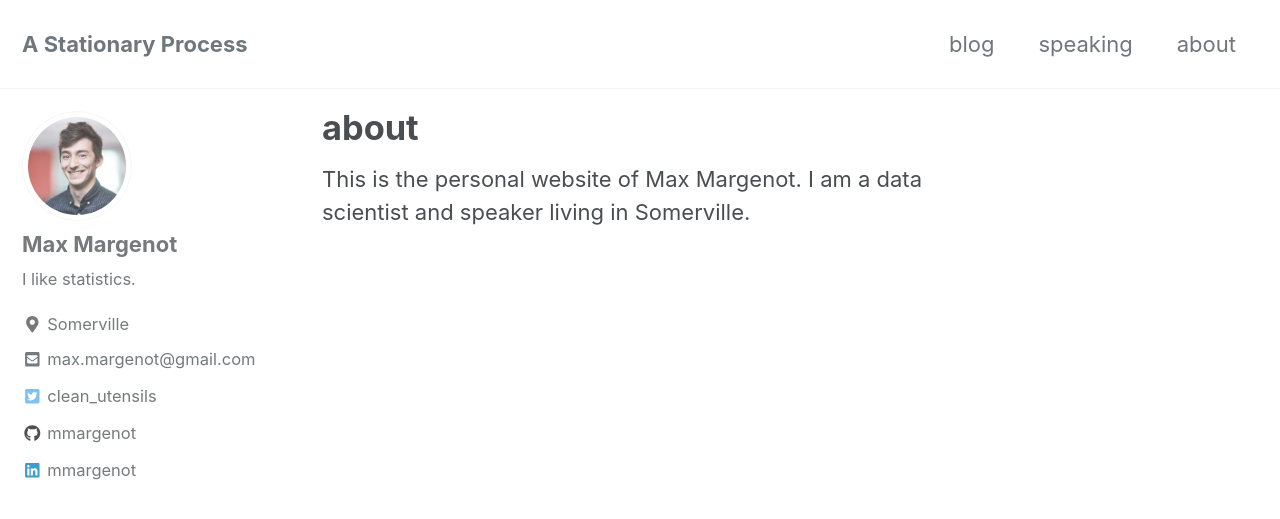
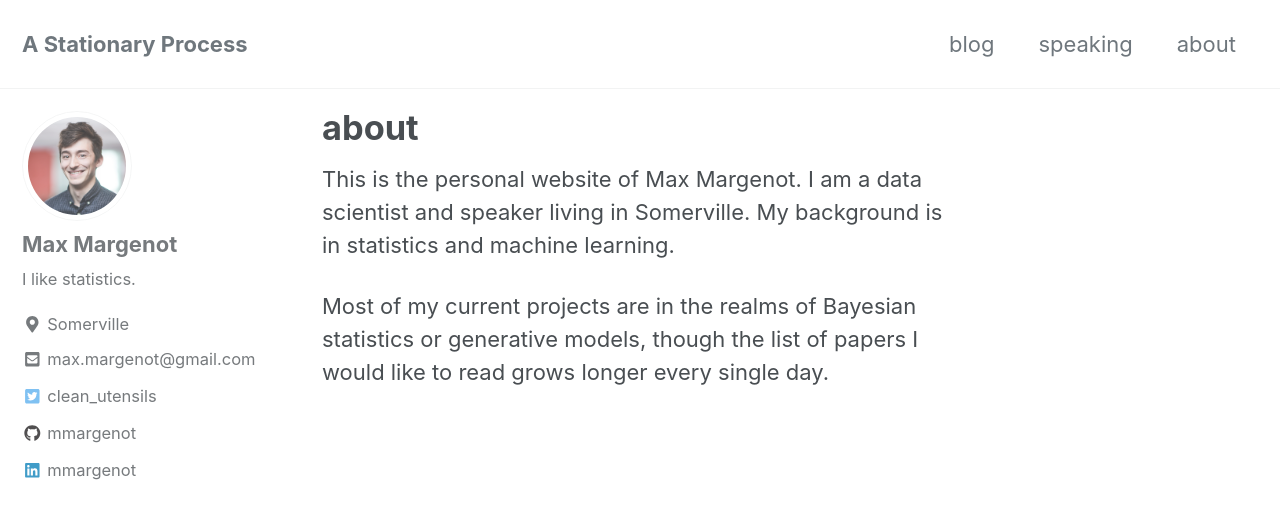
Before and after one commit to mmargenot/stationaryprocess.com, a Jekyll site: the page built from _pages/about.md, in a window 1280 px wide and 900 px high. Shown: the top 519 px of the window. Built offline with Jekyll 4.4.1, drawn with Linux system fonts in a browser that asks for light colours; cached includes are drawn as plain includes; nearby versions of some CDN libraries.

Commit message:
DOC: updated about

```diff
--- a/_pages/about.md
+++ b/_pages/about.md
@@ -4,4 +4,7 @@ permalink: /about/
 title: "about"
 author_profile: true
 ---
-This is the personal website of Max Margenot. I am a data scientist and speaker living in Somerville.
+
+This is the personal website of Max Margenot. I am a data scientist and speaker living in Somerville. My background is in statistics and machine learning.
+
+Most of my current projects are in the realms of Bayesian statistics or generative models, though the list of papers I would like to read grows longer every single day.
```
